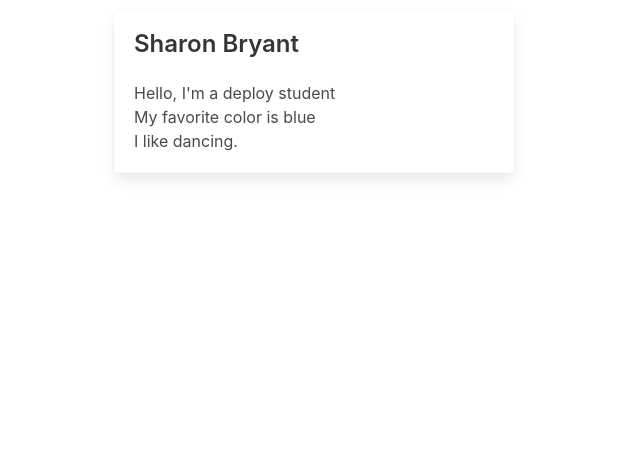
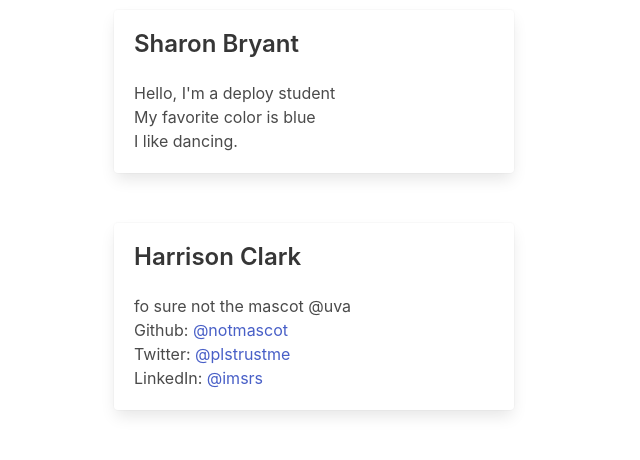
Before and after one commit to kjpark/collabo, a Flask app: page / in a window 1280 px wide. Shown: the part 912-1372 px from the top of the page, without its empty margins (0-640 px from the left). Before the commit the page ends 1091 px from the top, so only its background shows below. Run offline with Flask 2, Linux system fonts and the light colour scheme; some libraries are stand-ins or nearby versions.

Commit message:
Harrison's contact card

```diff
--- a/templates/index.html
+++ b/templates/index.html
@@ -61,6 +61,15 @@
           <li>I like dancing.</li>
         </ul>
       </div>
+      <div class="container card profile">
+        <h1 class="title is-4">Harrison Clark</h1>
+        <p>fo sure not the mascot @uva</p>
+        <ul>
+          <li>Github: <a href="https://github.com/HarrisonClark">@notmascot</a></li>
+          <li>Twitter: <a href="https://twitter.com/harrison_clark9">@plstrustme</a></li>
+          <li>LinkedIn: <a href="https://www.linkedin.com/in/c-harrison-clark/">@imsrs</a></li>
+        </ul>
+      </div>
   </section>
   </body>
 </html>
```
